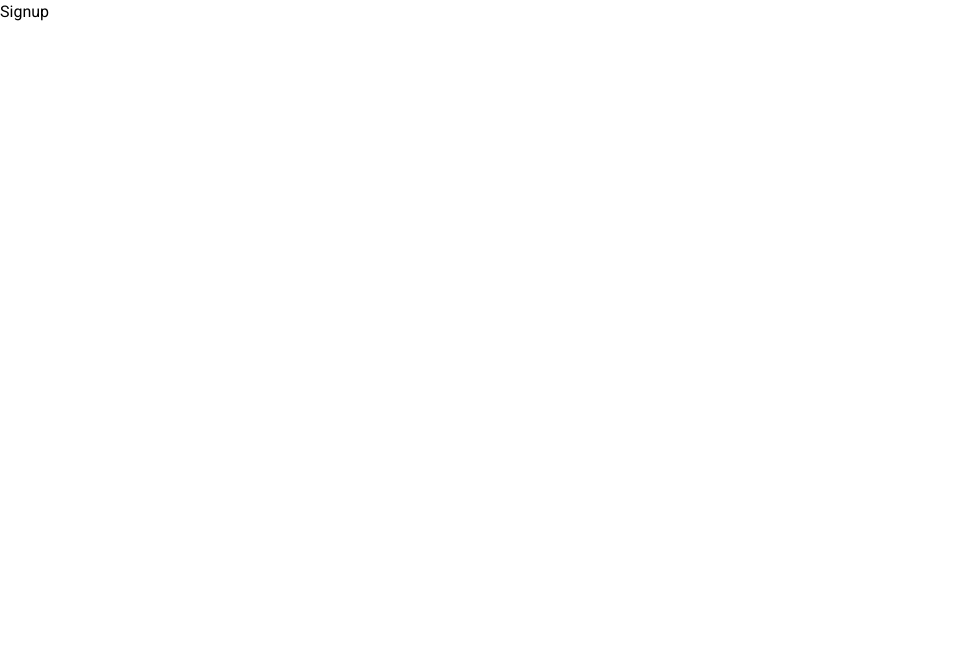
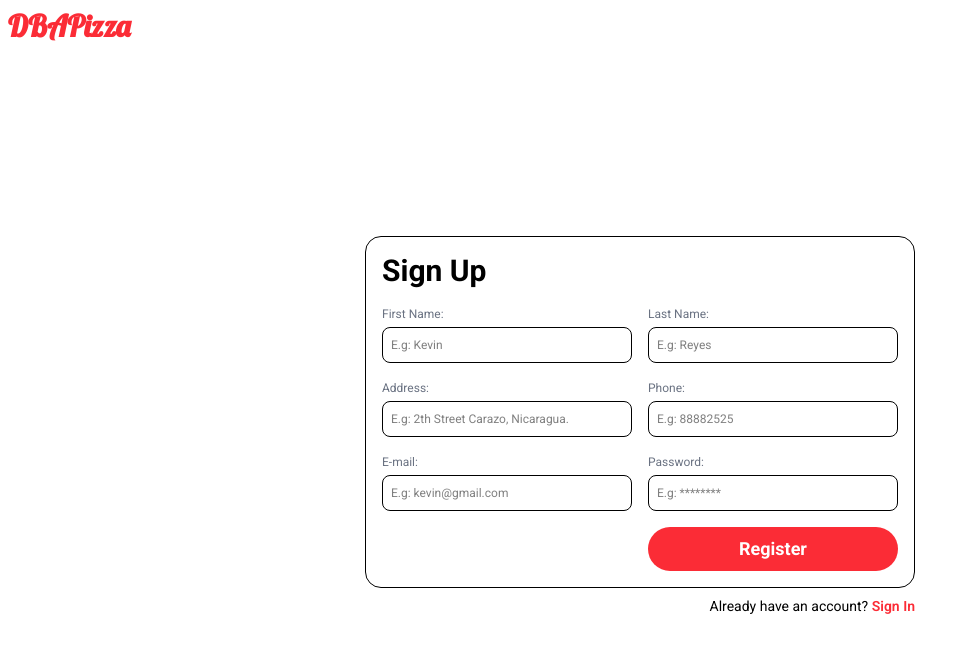
Before and after one commit to kalejrv/dbapizza, a React (Vite) app: page /signup in a window 1280 px wide. Shown: the top 652 px of the page, without its empty margins (0-977 px from the left). Built offline with nearby package versions, Linux system fonts and the light colour scheme.

Commit message:
Add SignIn and SignUp pages
- Change css styles in Contact form.

```diff
--- a/src/pages/Contact.tsx
+++ b/src/pages/Contact.tsx
@@ -39,20 +39,20 @@ export const Contact = (): JSX.Element => {
             </div>
           </div>
 
-          <div className="w-full md:w-2/3 p-4 md:bg-none rounded-2xl">
+          <div className="w-full md:w-2/3 pt-4 md:bg-none rounded-2xl">
             <div className="w-full flex flex-col">
               <h2 className="text-3xl font-bold">Get in Touch</h2>
               <p className="text-gray-500">Feel free to drop us a line below.</p>
             </div>
 
-            <form className="mt-4 w-full grid grid-cols-1 md:grid-cols-2 gap-4" onSubmit={handleSubmit}>
+            <form className="mt-4 p-4 w-full grid grid-cols-1 md:grid-cols-2 gap-4 border-1 border-black rounded-2xl" onSubmit={handleSubmit}>
               <label htmlFor="name" className="w-full col-span-1 col-end-2 md:col-span-1 text-[12px] text-gray-500">
                 Name:
                 <input
                   type="text"
                   id="name"
                   placeholder="E.g: Kevin Reyes."
-                  className="w-full p-2 text-sm text-black border-1 border-gray-500 outline-none rounded-lg"
+                  className="w-full p-2 text-sm text-black border-1 border-black outline-none rounded-lg"
                 />
               </label>
 
@@ -62,7 +62,7 @@ export const Contact = (): JSX.Element => {
                   type="email"
                   id="email"
                   placeholder="E.g: kevin@correo.com."
-                  className="w-full p-2 text-sm text-black border-1 border-gray-500 outline-none rounded-lg"
+                  className="w-full p-2 text-sm text-black border-1 border-black outline-none rounded-lg"
                 />
               </label>
 
@@ -73,7 +73,7 @@ export const Contact = (): JSX.Element => {
                   id="message"
                   rows={6}
                   placeholder="E.g: I'd like to make a reservation for my birthday!"
-                  className="w-full p-2 text-sm text-black border-1 border-gray-500 outline-none rounded-lg"
+                  className="w-full p-2 text-sm text-black border-1 border-black outline-none rounded-lg"
                 >
                 </textarea>
               </label>
@@ -81,7 +81,7 @@ export const Contact = (): JSX.Element => {
               <input
                 type="submit"
                 value="Send"
-                className="col-span-1 col-end-2 md:col-end-3 p-2 text-base text-white bg-red-500 rounded-full hover:cursor-pointer"
+                className="col-span-1 col-end-2 md:col-end-3 p-2 text-lg text-white font-bold bg-red-500 rounded-full hover:cursor-pointer"
               />
             </form>
           </div>
--- a/src/pages/Signin.tsx
+++ b/src/pages/Signin.tsx
@@ -1,5 +1,57 @@
-export const Signin = () => {
+import { Link } from "react-router-dom";
+
+export const Signin = (): JSX.Element => {
   return (
-    <div>Login</div>
-  )
-}
+    <div className="mx-auto w-full md:w-[768px] lg:w-[1024px] xl:w-[1280px] flex flex-col items-center">
+      <header className="p-2 w-full flex justify-start">
+        <Link to="/" className="text-3xl text-red-500 font-logo font-bold">DBAPizza</Link>
+      </header>
+
+      <main className="w-[80%] sm:w-[90%] lg:w-[60%] h-[calc(100vh-52px)] flex justify-center items-center">
+        <div className="w-full md:w-[350px] h-fit flex flex-col gap-y-2">
+          <form action="" className="w-full p-4 border-1 border-black rounded-2xl">
+            <h2 className="text-3xl font-bold">Sign In</h2>
+
+            <label htmlFor="email" className="mt-6 w-full flex flex-col items-start gap-y-1 text-[12px] text-gray-500">
+              E-mail:
+              <input
+                type="email"
+                name="email"
+                id="email"
+                placeholder="E.g: kevin@gmail.com"
+                className="w-full p-2 text-black border-1 border-black outline-none rounded-lg"
+              />
+            </label>
+
+            <label htmlFor="password" className="my-4 w-full flex flex-col items-start gap-y-1 text-[12px] text-gray-500">
+              Password:
+              <input
+                type="password"
+                name="password"
+                id="password"
+                placeholder="E.g: ********"
+                className="w-full p-2 text-black border-1 border-black outline-none rounded-lg"
+              />
+            </label>
+
+            <input
+              type="submit"
+              value="Log In"
+              className="w-full p-2 text-lg text-white font-bold bg-red-500 rounded-full hover:cursor-pointer"
+            />
+          </form>
+
+          <p className="self-end text-sm">
+            Don't have an account?
+            <Link
+              to="/signup"
+              className="text-red-500 font-semibold border-b-2 border-transparent transition-all duration-300 hover:border-b-red-500"
+            >
+              {" "}Sign Up
+            </Link>
+          </p>
+        </div>
+      </main>
+    </div>
+  );
+};
--- a/src/pages/Signup.tsx
+++ b/src/pages/Signup.tsx
@@ -1,5 +1,101 @@
-export const Signup = () => {
+import { Link } from "react-router-dom";
+
+export const Signup = (): JSX.Element => {
   return (
-    <div>Signup</div>
-  )
-}
+    <div className="mx-auto w-full md:w-[768px] lg:w-[1024px] xl:w-[1280px] flex flex-col items-center">
+      <header className="p-2 w-full flex justify-start">
+        <Link to="/" className="text-3xl text-red-500 font-logo font-bold">DBAPizza</Link>
+      </header>
+
+      <main className="w-[80%] sm:w-[90%] lg:w-[60%] my-12 md:my-0 md:h-[calc(100vh-52px)] flex justify-center items-center">
+        <div className="w-full md:w-[550px] h-fit flex flex-col gap-y-2">
+          <form action="" className="w-full p-4 border-1 grid grid-cols-1 md:grid-cols-2 gap-4 border-black rounded-2xl">
+            <h2 className="col-span-1 md:col-span-2 col-start-1 col-end-2 md:col-end-3 text-3xl font-bold">Sign Up</h2>
+
+            <label htmlFor="firstName" className="col-span-1 col-start-1 col-end-2 w-full flex flex-col items-start gap-y-1 text-[12px] text-gray-500">
+              First Name:
+              <input
+                type="text"
+                name="firstName"
+                id="firstName"
+                placeholder="E.g: Kevin"
+                className="w-full p-2 text-black border-1 border-black outline-none rounded-lg"
+              />
+            </label>
+
+            <label htmlFor="lastName" className="col-span-1 col-start-1 col-end-2 md:col-start-2 md:col-end-3 w-full flex flex-col items-start gap-y-1 text-[12px] text-gray-500">
+              Last Name:
+              <input
+                type="text"
+                name="lastName"
+                id="lastName"
+                placeholder="E.g: Reyes"
+                className="w-full p-2 text-black border-1 border-black outline-none rounded-lg"
+              />
+            </label>
+
+            <label htmlFor="address" className="col-span-1 col-start-1 col-end-2 w-full flex flex-col items-start gap-y-1 text-[12px] text-gray-500">
+              Address:
+              <input
+                type="text"
+                name="address"
+                id="address"
+                placeholder="E.g: 2th Street Carazo, Nicaragua."
+                className="w-full p-2 text-black border-1 border-black outline-none rounded-lg"
+              />
+            </label>
+
+            <label htmlFor="phone" className="col-span-1 col-start-1 col-end-2 md:col-start-2 md:col-end-3 w-full flex flex-col items-start gap-y-1 text-[12px] text-gray-500">
+              Phone:
+              <input
+                type="number"
+                name="phone"
+                id="phone"
+                placeholder="E.g: 88882525"
+                className="w-full p-2 text-black border-1 border-black outline-none rounded-lg"
+              />
+            </label>
+
+            <label htmlFor="email" className="col-span-1 col-start-1 col-end-2 w-full flex flex-col items-start gap-y-1 text-[12px] text-gray-500">
+              E-mail:
+              <input
+                type="email"
+                name="email"
+                id="email"
+                placeholder="E.g: kevin@gmail.com"
+                className="w-full p-2 text-black border-1 border-black outline-none rounded-lg"
+              />
+            </label>
+
+            <label htmlFor="password" className="col-span-1 col-start-1 col-end-2 md:col-start-2 md:col-end-3 w-full flex flex-col items-start gap-y-1 text-[12px] text-gray-500">
+              Password:
+              <input
+                type="password"
+                name="password"
+                id="password"
+                placeholder="E.g: ********"
+                className="w-full p-2 text-black border-1 border-black outline-none rounded-lg"
+              />
+            </label>
+
+            <input
+              type="submit"
+              value="Register"
+              className="col-span-1 col-start-1 col-end-2 md:col-start-2 md:col-end-3 w-full p-2 text-lg text-white font-bold bg-red-500 rounded-full hover:cursor-pointer"
+            />
+          </form>
+
+          <p className="self-end text-sm">
+            Already have an account?
+            <Link
+              to="/signin"
+              className="text-red-500 font-semibold border-b-2 border-transparent transition-all duration-300 hover:border-b-red-500"
+            >
+              {" "}Sign In
+            </Link>
+          </p>
+        </div>
+      </main>
+    </div>
+  );
+};
```
